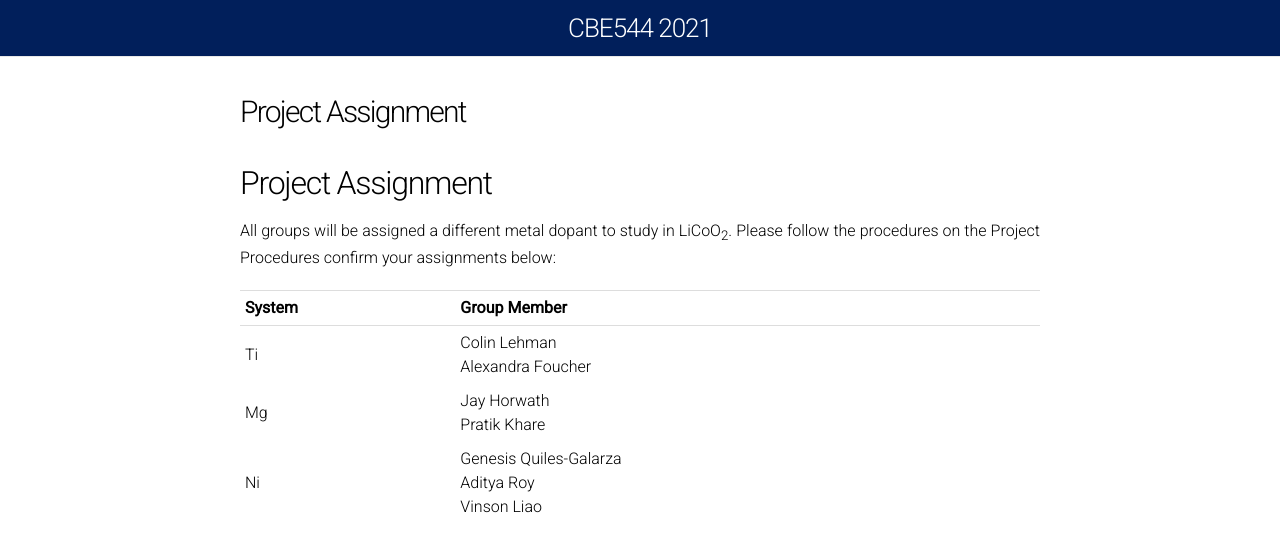
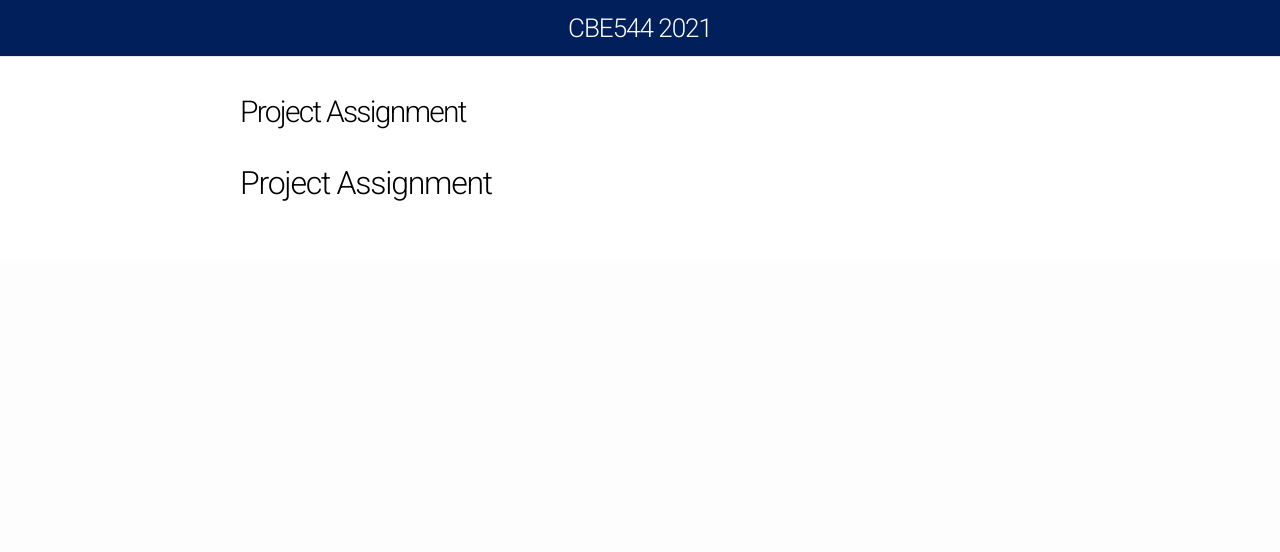
Before and after one commit to UPennCBE544/2023.github.io, a Jekyll site: the page built from ProjectAssignments.md, in a window 1280 px wide. Shown: the top 552 px of the page. Built offline with Jekyll 4.4.1, drawn with Linux system fonts in a browser that asks for light colours; our own code applies the rules of GitHub Pages for plain Markdown files.

Commit message:
Update ProjectAssignments.md

```diff
--- a/ProjectAssignments.md
+++ b/ProjectAssignments.md
@@ -5,29 +5,3 @@ permalink: Project_Assignments/
 ---
 
 ## Project Assignment
-
-All groups will be assigned a different metal dopant to study in LiCoO<sub>2</sub>. Please follow the procedures on the Project Procedures confirm your assignments below:
-<style> table { width:100%; } table, th, td { border-collapse: collapse; } th, td { padding: 5px; text-align: left; } th { border-top: 1px solid #ddd; border-bottom: 1px solid #ddd; } tr.last { border-bottom: 1px solid #ddd; } table#t01 tr:nth-child(even) { background-color: #eee; } table#t01 tr:nth-child(odd) { background-color:#fff; } table#t01 th { background-color: black; color: white; } </style>
-<table>
-<tr>
-    <th>System</th>
-    <th>Group Member</th>
-</tr>
-<tr>
-    <td>Ti</td>
-    <td>Colin Lehman<br>
-        Alexandra Foucher </td>
-</tr>
-<tr>
-    <td>Mg </td>
-    <td>Jay Horwath <br>
-        Pratik Khare </td>
-</tr>
-
-<tr>
-    <td>Ni</td>
-    <td> Genesis Quiles-Galarza<br>
-    Aditya Roy <br>
-    Vinson Liao </td>
-</tr>
-</table>
```
